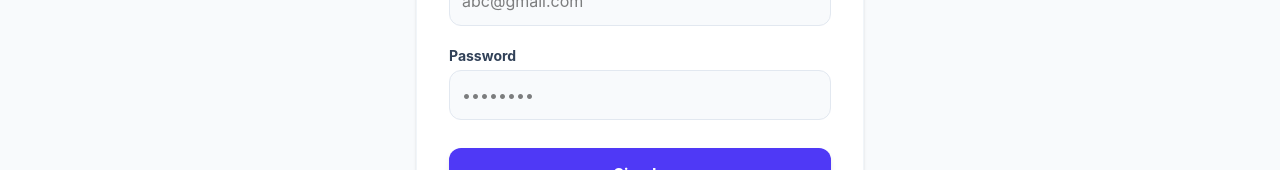
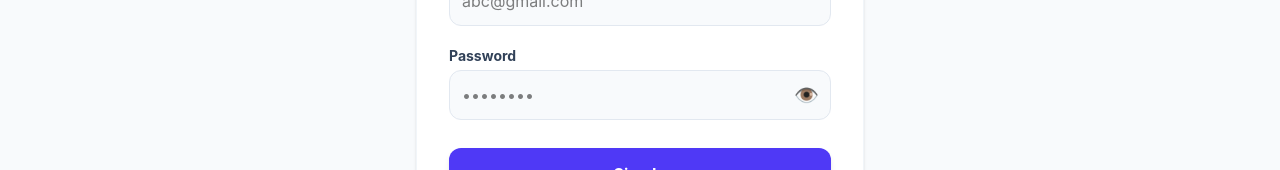
Before and after one commit to Rajnish-chauhan/ecommerce-frontend, a React (Vite) app in the folder ecommerce/: page /#/login in a window 1280 px wide. Shown: the part 305-475 px from the top of the page. Built offline with nearby package versions, Linux system fonts and the light colour scheme; no server answers.

Commit message:
update password see

```diff
--- a/ecommerce/src/pages/Login.jsx
+++ b/ecommerce/src/pages/Login.jsx
@@ -110,7 +110,23 @@ export default function Login() {
                         </div>
                         <div>
                             <label className="block mb-1 text-sm font-bold text-slate-700">Password</label>
-                            <input type={showPassword ? "text" : "password"} value={password} onChange={(e) => setPassword(e.target.value)} className="w-full p-3 border border-slate-200 outline-none rounded-xl bg-slate-50 focus:bg-white focus:ring-2 focus:ring-indigo-500" placeholder="••••••••" />
+                            <div className="relative">
+                                <input
+                                    type={showPassword ? "text" : "password"}
+                                    value={password}
+                                    onChange={(e) => setPassword(e.target.value)}
+                                    className="w-full p-3 pr-10 border border-slate-200 outline-none rounded-xl bg-slate-50 focus:bg-white focus:ring-2 focus:ring-indigo-500"
+                                    placeholder="••••••••"
+                                />
+                                <button
+                                    type="button"
+                                    onClick={() => setShowPassword(!showPassword)}
+                                    className="absolute inset-y-0 right-3 flex items-center text-xl hover:scale-110 transition-transform cursor-pointer"
+                                    title={showPassword ? "Hide password" : "Show password"}
+                                >
+                                    {showPassword ? "🙈" : "👁️"}
+                                </button>
+                            </div>
                         </div>
                         <button onClick={handleLogin} disabled={loading} className="w-full p-3.5 mt-2 font-bold text-white shadow-md bg-indigo-600 rounded-xl hover:bg-indigo-700 disabled:bg-slate-400 cursor-pointer">
                             {loading ? 'Processing...' : 'Sign In'}
@@ -164,7 +180,23 @@ export default function Login() {
                                 </div>
                                 <div>
                                     <label className="block mb-1 text-sm font-bold text-slate-700">Set Password</label>
-                                    <input type="password" value={password} onChange={(e) => setPassword(e.target.value)} className="w-full p-3 border border-slate-200 outline-none rounded-xl" placeholder="••••••••" />
+                                    <div className="relative">
+                                        <input
+                                            type={showPassword ? "text" : "password"}
+                                            value={password}
+                                            onChange={(e) => setPassword(e.target.value)}
+                                            className="w-full p-3 pr-10 border border-slate-200 outline-none rounded-xl"
+                                            placeholder="••••••••"
+                                        />
+                                        <button
+                                            type="button"
+                                            onClick={() => setShowPassword(!showPassword)}
+                                            className="absolute inset-y-0 right-3 flex items-center text-xl hover:scale-110 transition-transform cursor-pointer"
+                                            title={showPassword ? "Hide password" : "Show password"}
+                                        >
+                                            {showPassword ? "🙈" : "👁️"}
+                                        </button>
+                                    </div>
                                 </div>
                                 <button onClick={handleRegister} disabled={loading} className="w-full p-3.5 font-bold text-white shadow-md bg-indigo-600 rounded-xl hover:bg-indigo-700 disabled:bg-slate-400">
                                     {loading ? 'Creating Account...' : 'Create Account'}
```
